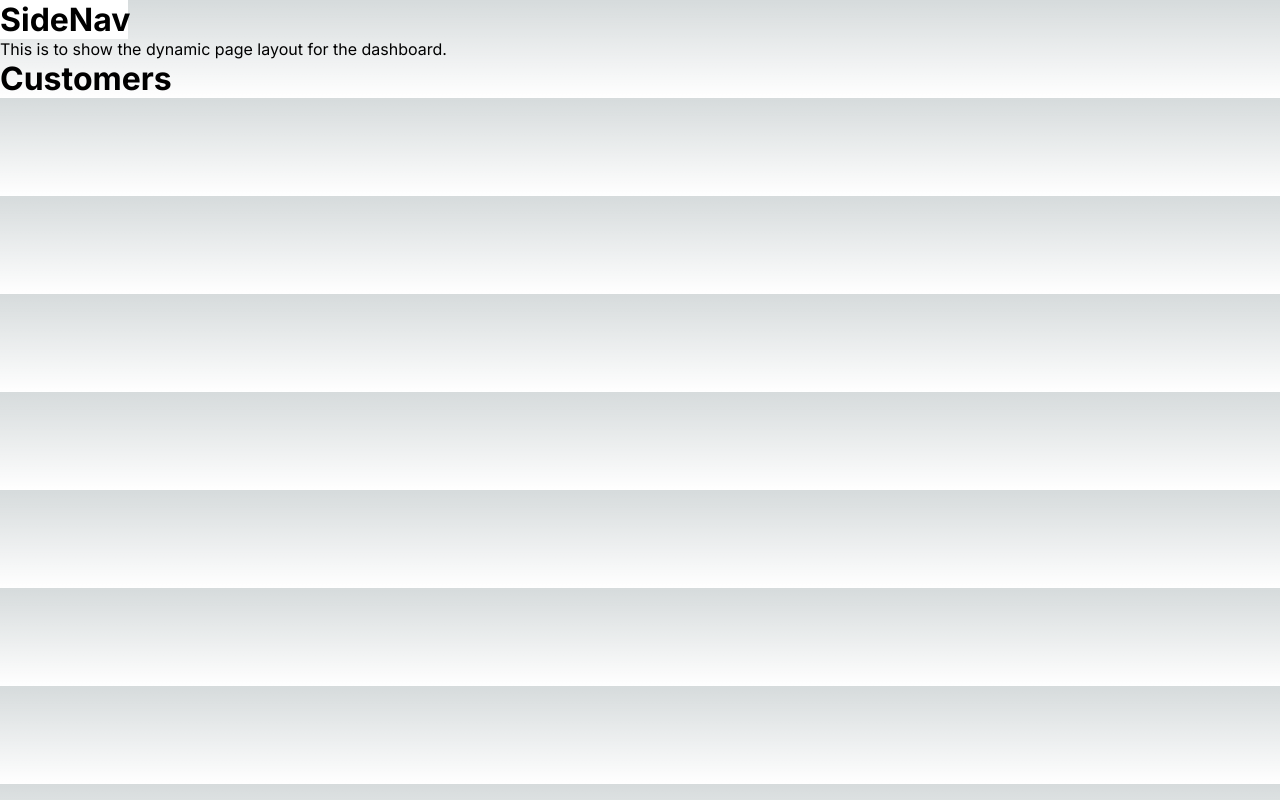
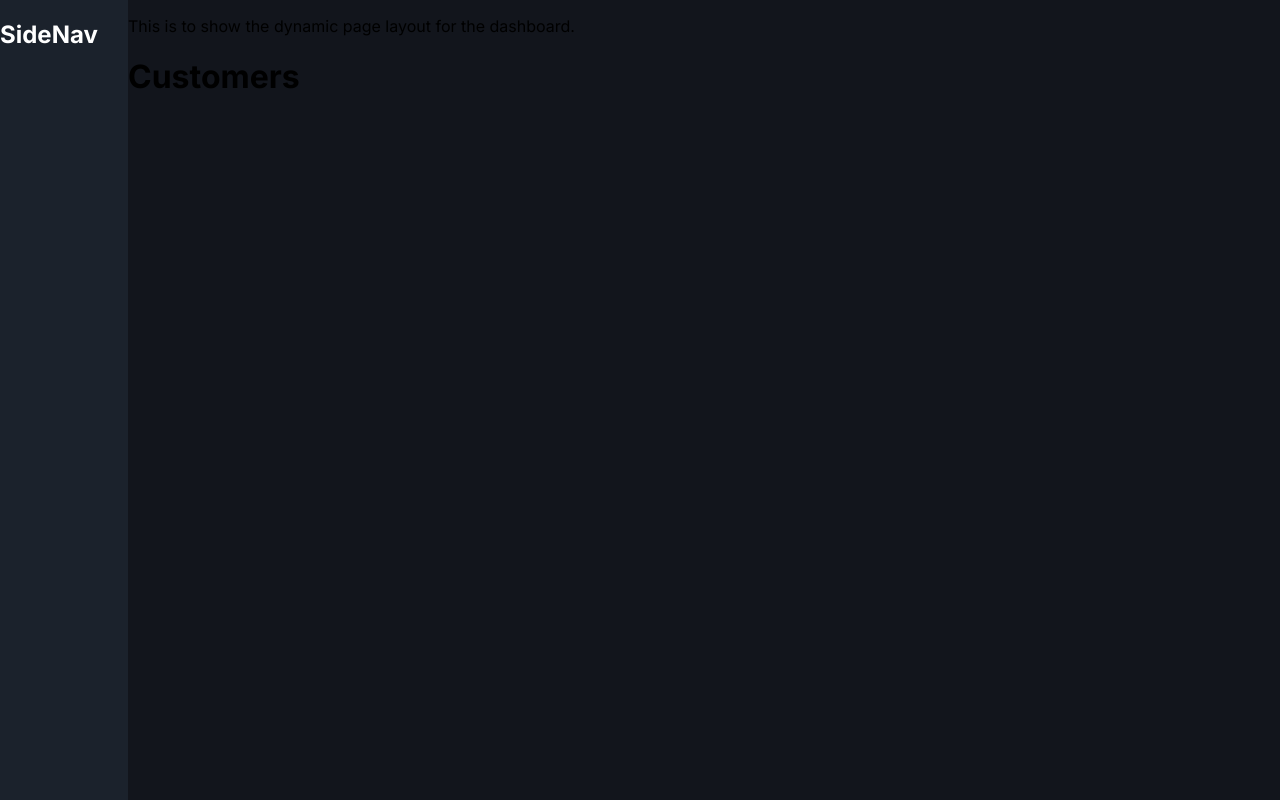
Before and after one commit to CSCairney/IMA, a Next.js app in the folder app/: page /dashboard/customers in a window 1280 px wide. Built offline with nearby package versions, Linux system fonts and the light colour scheme.

Commit message:
Update layout and navigation styles

```diff
--- /dev/null
+++ b/app/src/app/layout.module.scss
@@ -0,0 +1,20 @@
+@use "src/styles/colors";
+
+.navigation {
+    position: fixed;
+    top: 0;
+    left: 0;
+    height: 100vh;
+    width: 10vw;
+    background-color: colors.$application-navigation-background;
+  }
+
+  .content {
+    position: fixed;
+    top: 0;
+    left: 10vw;
+    height: 100vh;
+    width: 90vw;
+    overflow-y: scroll;
+    background-color: colors.$application-background;
+  }
--- a/app/src/app/layout.tsx
+++ b/app/src/app/layout.tsx
@@ -1,6 +1,6 @@
 import type { Metadata } from 'next'
 import { Inter } from 'next/font/google'
-import './globals.scss'
+import styles from "./layout.module.scss";
 import SideNav from '@/components/common/_SideNav/sideNav';
 
 const inter = Inter({ subsets: ['latin'] })
@@ -21,10 +21,10 @@ export default function RootLayout({
   return (
     <html lang="en">
       <body className={inter.className}>
-        <div className="navigation">
+        <nav className={styles.navigation}>
           <SideNav />
-        </div>
-        <div className="content">
+        </nav>
+        <div className={styles.content}>
           {children}
         </div>
       </body>
--- a/app/src/components/common/_SideNav/styles.module.scss
+++ b/app/src/components/common/_SideNav/styles.module.scss
@@ -1,6 +1,7 @@
 .sideNav{
-    background-color: white;
-    color: black;
+    background-color: inherit;
+    color: white;
     height: 100%;
     width: 10vw;
+    border-right: white 1px solid;
 }
--- a/app/src/styles/colors.scss
+++ b/app/src/styles/colors.scss
@@ -12,3 +12,4 @@
    * Components Colours.
    */
  $application-background: $-black;
+ $application-navigation-background: $-charcoal;
```
